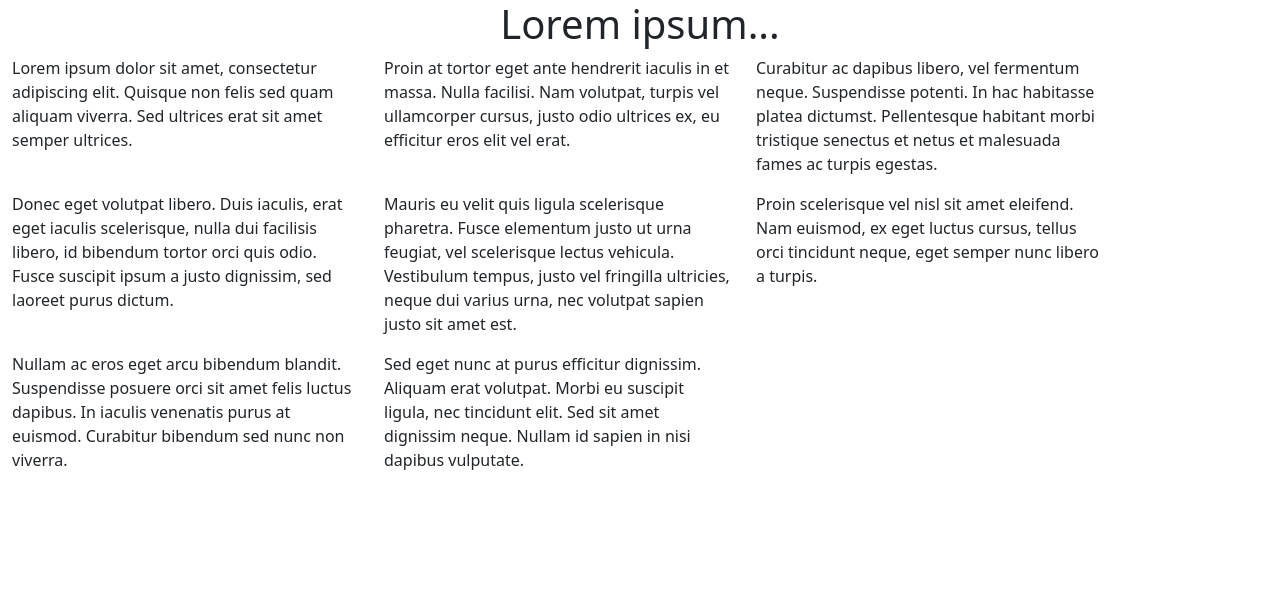
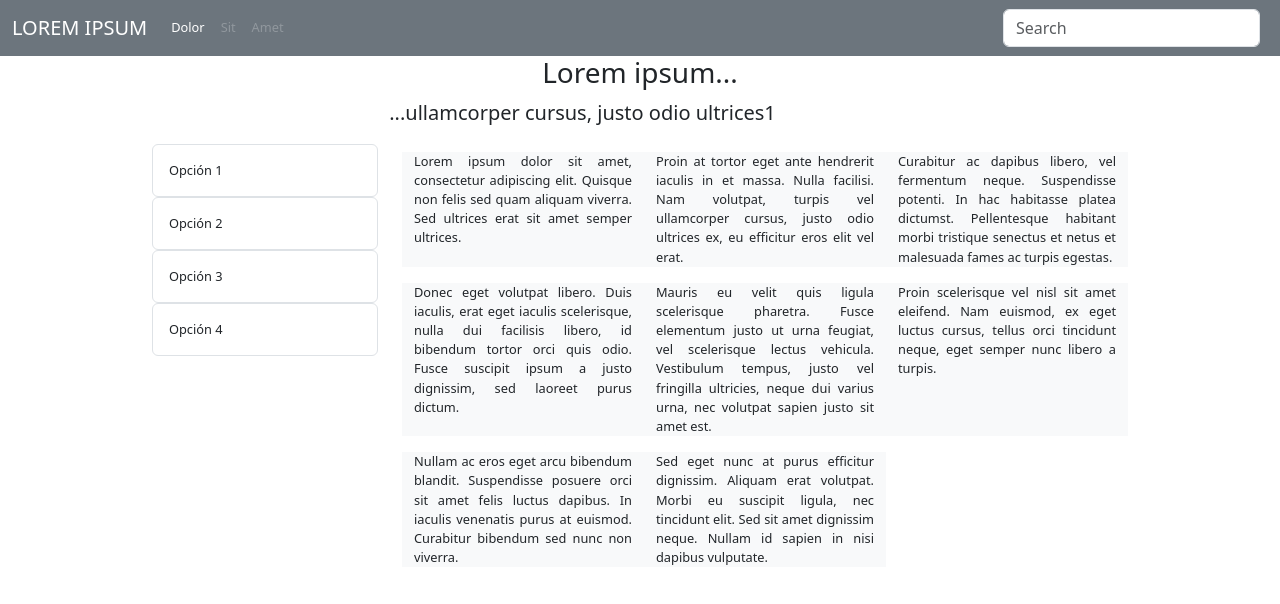
Before and after one commit to afandino21/Jap-AFan, a plain HTML site: page 14.1-Bootstrap-y-Responsive/index.html in a window 1280 px wide. Drawn offline with nearby package versions, Linux system fonts and the light colour scheme.

Commit message:
some changes

```diff
--- /dev/null
+++ b/14.1-Bootstrap-y-Responsive/css/styles.css
@@ -0,0 +1,20 @@
+body {
+    text-align: justify;
+    font-size: 0.8em;
+}
+
+main {
+    margin: 0% 10%;
+}
+
+@media (max-width: 990px) {
+    #divOptionsXL {
+        display: none;
+    }
+}
+
+@media (min-width: 990px) {
+    #divOptionsNavBtn {
+        display: none;
+    }
+}
--- a/14.1-Bootstrap-y-Responsive/index.html
+++ b/14.1-Bootstrap-y-Responsive/index.html
@@ -4,58 +4,133 @@
 <head>
     <meta charset="UTF-8">
     <meta name="viewport" content="width=device-width, initial-scale=1.0">
-    <title>Document</title>
+    <title>Responsive Design</title>
 
     <link href="https://cdn.jsdelivr.net/npm/bootstrap@5.3.2/dist/css/bootstrap.min.css" rel="stylesheet"
         integrity="sha384-T3c6CoIi6uLrA9TneNEoa7RxnatzjcDSCmG1MXxSR1GAsXEV/Dwwykc2MPK8M2HN" crossorigin="anonymous">
+    <link rel="stylesheet" type="text/css" href="css/styles.css">
 
 </head>
 
 <body>
-    <div>
-        <h1 class="h1 text-center">
-            Lorem ipsum...
-        </h1>
-        <div class="container row">
-            <p class="col-4">Lorem ipsum dolor sit amet, consectetur adipiscing elit. Quisque non felis sed quam aliquam
-                viverra. Sed
-                ultrices erat sit amet semper ultrices.</p>
 
-            <p class="col-4">Proin at tortor eget ante hendrerit iaculis in et massa. Nulla facilisi. Nam volutpat,
-                turpis vel
-                ullamcorper cursus, justo odio ultrices ex, eu efficitur eros elit vel erat.</p>
+    <nav class="navbar navbar-expand-lg bg-secondary" data-bs-theme="dark">
+        <div class="container-fluid">
+            <a class="navbar-brand" href="#">LOREM IPSUM</a>
+            <button class="navbar-toggler" type="button" data-bs-toggle="collapse"
+                data-bs-target="#navbarSupportedContent" aria-controls="navbarSupportedContent" aria-expanded="false"
+                aria-label="Toggle navigation">
+                <span class="navbar-toggler-icon"></span>
+            </button>
+            <div class="collapse navbar-collapse flex-lg-row-reverse" id="navbarSupportedContent">
 
-            <p class="col-4">Curabitur ac dapibus libero, vel fermentum neque. Suspendisse potenti. In hac habitasse
-                platea dictumst.
-                Pellentesque habitant morbi tristique senectus et netus et malesuada fames ac turpis egestas.</p>
+                <form class="d-flex " data-bs-theme="light" role="search">
+                    <input class="form-control me-2" type="search" placeholder="Search" aria-label="Search">
+                </form>
+                <ul class="navbar-nav me-auto mb-2 mb-lg-0">
+                    <li class="nav-item">
+                        <a class="nav-link active" aria-current="page" href="#">Dolor</a>
+                    <li class="nav-item">
+                        <a class="nav-link disabled" aria-disabled="true">Sit</a>
+                    <li class="nav-item">
+                        <a class="nav-link disabled" aria-disabled="true">Amet</a>
+                    <li class="nav-item" id="divOptionsNavBtn">
+                        <a class="nav-link active" aria-disabled="true" type="button"
+                            onclick="toggleOptions()">Opciones</a>
 
-            <p class="col-4">Donec eget volutpat libero. Duis iaculis, erat eget iaculis scelerisque, nulla dui
-                facilisis libero, id
-                bibendum tortor orci quis odio. Fusce suscipit ipsum a justo dignissim, sed laoreet purus dictum.</p>
 
-            <p class="col-4">Mauris eu velit quis ligula scelerisque pharetra. Fusce elementum justo ut urna feugiat,
-                vel scelerisque
-                lectus vehicula. Vestibulum tempus, justo vel fringilla ultricies, neque dui varius urna, nec volutpat
-                sapien justo sit amet est.</p>
 
-            <p class="col-4">Proin scelerisque vel nisl sit amet eleifend. Nam euismod, ex eget luctus cursus, tellus
-                orci tincidunt
-                neque, eget semper nunc libero a turpis.</p>
+                </ul>
+            </div>
+        </div>
+    </nav>
 
-            <p class="col-4">Nullam ac eros eget arcu bibendum blandit. Suspendisse posuere orci sit amet felis luctus
-                dapibus. In
-                iaculis venenatis purus at euismod. Curabitur bibendum sed nunc non viverra.</p>
+    <div id="divOptionsNav" class="bg-white d-none mx-5 text-center justify-content-center">
+        <a class="border border-1 rounded p-3 dropdown-item" href="#">Opción 1</a>
+        <a class="border border-1 rounded p-3 dropdown-item" href="#">Opción 2</a>
+        <a class="border border-1 rounded p-3 dropdown-item" href="#">Opción 3</a>
+        <a class="border border-1 rounded p-3 dropdown-item" href="#">Opción 4</a>
+    </div>
+    <main>
+        <div>
+            <h1 class=" h3 text-center">
+                Lorem ipsum...
+            </h1>
+            <div id="carouselExampleSlidesOnly" class="carousel slide text-center fw-medium fs-5"
+                data-bs-ride="carousel">
+                <div class="carousel-inner">
+                    <div class="carousel-item active">
+                        <p>...ullamcorper cursus, justo odio ultrices1</p>
+                    </div>
+                    <div class="carousel-item">
+                        <p>...facilisis libero, id bibendum tortor</p>
+                    </div>
+                    <div class="carousel-item">
+                        <p> ...varius urna, nec volutpat sapien</p>
+                    </div>
+                </div>
+            </div>
+            <div class="container row">
+                <div class="container col-lg-3" id="divOptionsXL">
+                    <a class="border border-1 rounded p-3 dropdown-item" href="#">Opción 1</a>
+                    <a class="border border-1 rounded p-3 dropdown-item" href="#">Opción 2</a>
+                    <a class="border border-1 rounded p-3 dropdown-item" href="#">Opción 3</a>
+                    <a class="border border-1 rounded p-3 dropdown-item" href="#">Opción 4</a>
+                </div>
+                <div class="container col-lg-9 row justify-content-start">
+                    <p class="col-lg-4 col-md-6 col-sm-12 my-2 bg-light">Lorem ipsum dolor sit amet, consectetur
+                        adipiscing elit.
+                        Quisque non felis sed quam aliquam viverra. Sed ultrices erat sit amet semper ultrices.</p>
 
-            <p class="col-4">Sed eget nunc at purus efficitur dignissim. Aliquam erat volutpat. Morbi eu suscipit
-                ligula, nec
-                tincidunt elit. Sed sit amet dignissim neque. Nullam id sapien in nisi dapibus vulputate.</p>
+                    <p class="col-lg-4 col-md-6 col-sm-12 my-2 bg-light">Proin at tortor eget ante hendrerit iaculis in
+                        et
+                        massa. Nulla facilisi. Nam volutpat,
+                        turpis vel ullamcorper cursus, justo odio ultrices ex, eu efficitur eros elit vel erat.</p>
 
+                    <p class="col-lg-4 col-md-6 col-sm-12 my-2 bg-light">Curabitur ac dapibus libero, vel fermentum
+                        neque.
+                        Suspendisse potenti. In hac habitasse
+                        platea dictumst. Pellentesque habitant morbi tristique senectus et netus et malesuada fames ac
+                        turpis egestas.</p>
+
+                    <p class="col-lg-4 col-md-6 col-sm-12 my-2 bg-light">Donec eget volutpat libero. Duis iaculis, erat
+                        eget iaculis scelerisque, nulla dui
+                        facilisis libero, id bibendum tortor orci quis odio. Fusce suscipit ipsum a justo dignissim, sed
+                        laoreet purus dictum.
+                    </p>
+
+                    <p class="col-lg-4 col-md-6 col-sm-12 my-2 bg-light">Mauris eu velit quis ligula scelerisque
+                        pharetra.
+                        Fusce elementum justo ut urna
+                        feugiat, vel scelerisque lectus vehicula. Vestibulum tempus, justo vel fringilla ultricies,
+                        neque
+                        dui varius urna, nec volutpat sapien justo sit amet est.</p>
+
+                    <p class="col-lg-4 col-md-6 col-sm-12 my-2 bg-light">Proin scelerisque vel nisl sit amet eleifend.
+                        Nam
+                        euismod, ex eget luctus cursus,
+                        tellus orci tincidunt neque, eget semper nunc libero a turpis.</p>
+
+                    <p class="col-lg-4 col-md-6 col-sm-12 my-2 bg-light">Nullam ac eros eget arcu bibendum blandit.
+                        Suspendisse posuere orci sit amet felis
+                        luctus dapibus. In iaculis venenatis purus at euismod. Curabitur bibendum sed nunc non viverra.
+                    </p>
+
+                    <p class="col-lg-4 col-md-6 col-sm-12 my-2 bg-light">Sed eget nunc at purus efficitur dignissim.
+                        Aliquam erat volutpat. Morbi eu suscipit
+                        ligula, nec tincidunt elit. Sed sit amet dignissim neque. Nullam id sapien in nisi dapibus
+                        vulputate.</p>
+
+                </div>
+            </div>
         </div>
-    </div>
+    </main>
 
     <script src="https://cdn.jsdelivr.net/npm/bootstrap@5.3.2/dist/js/bootstrap.bundle.min.js"
         integrity="sha384-C6RzsynM9kWDrMNeT87bh95OGNyZPhcTNXj1NW7RuBCsyN/o0jlpcV8Qyq46cDfL"
         crossorigin="anonymous"></script>
+
+    <script src="js/index.js"></script>
 </body>
 
 </html>
--- /dev/null
+++ b/14.1-Bootstrap-y-Responsive/js/index.js
@@ -0,0 +1,5 @@
+function toggleOptions() {
+    const divOpciones = document.getElementById("divOptionsNav");
+    divOpciones.classList.toggle('d-none');
+    divOpciones.classList.toggle('d-block');
+};
```
